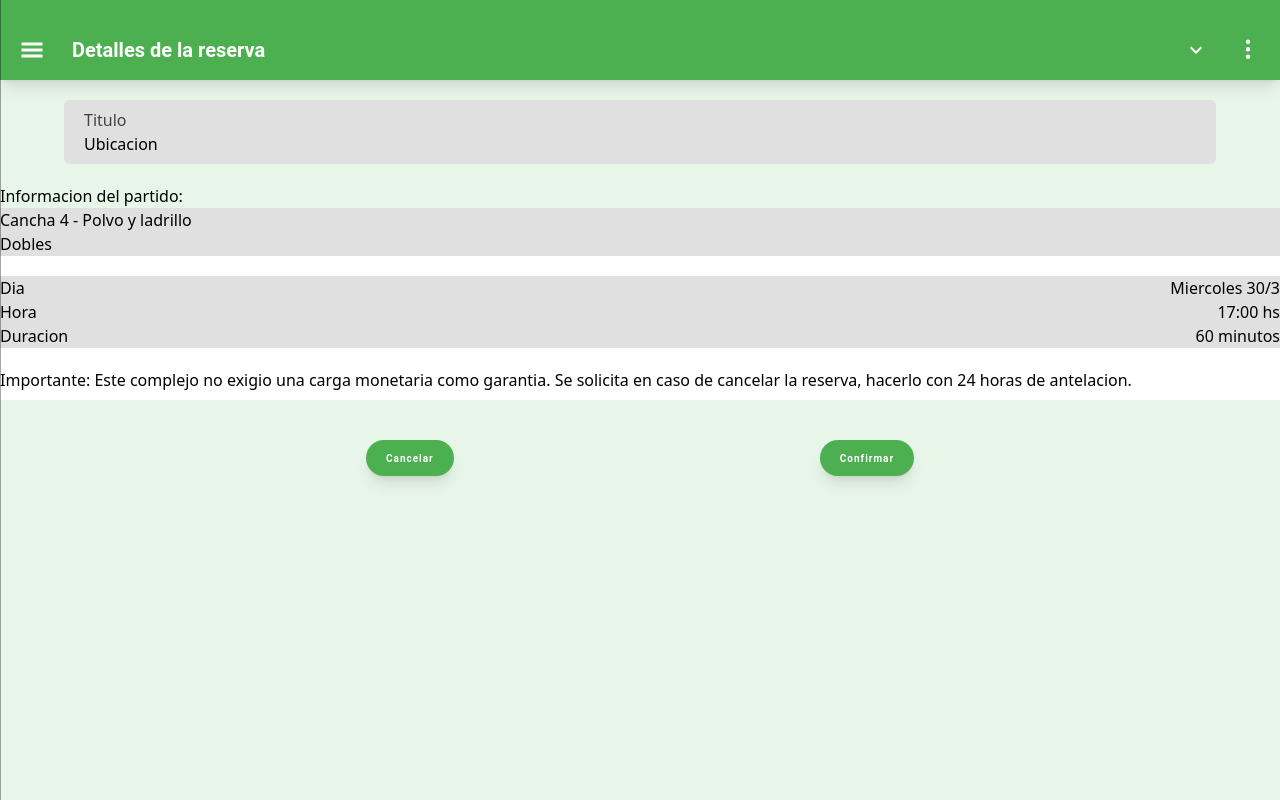
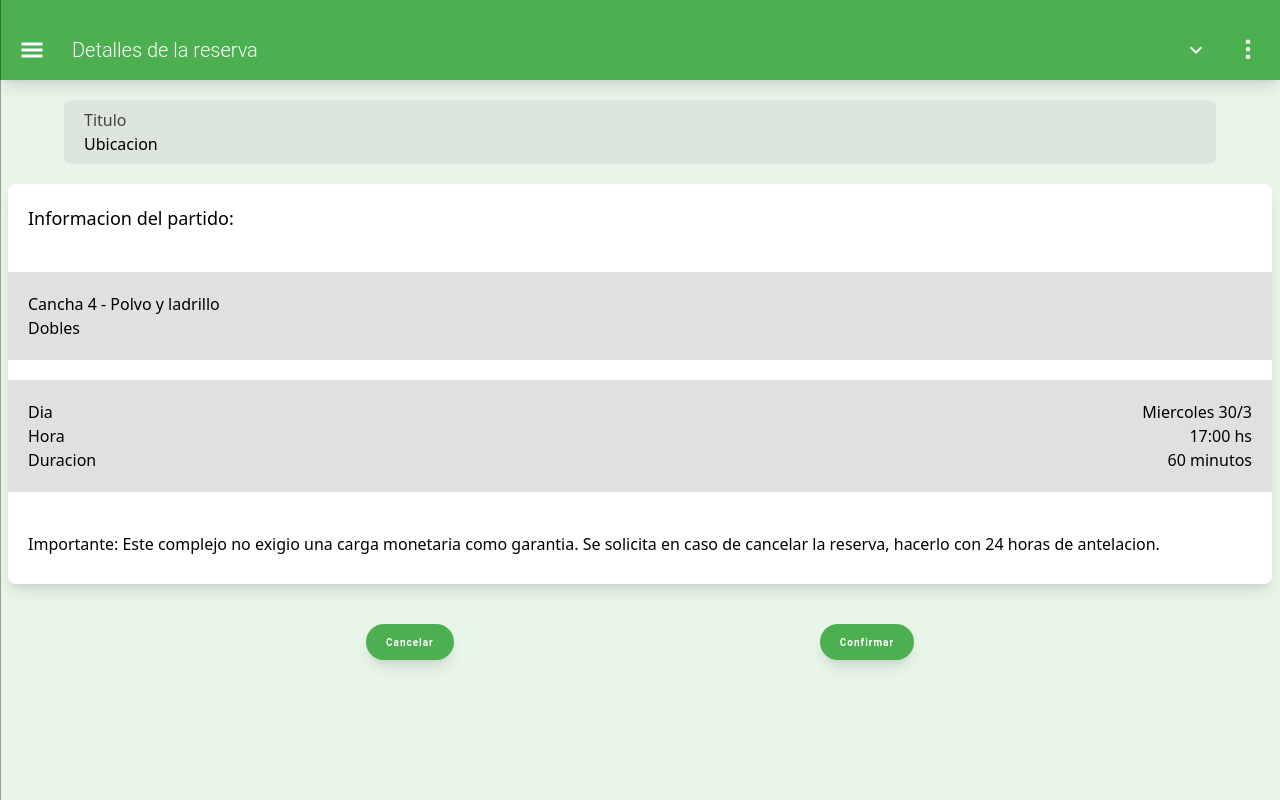
Before and after one commit to No-Country/c10-39-ft-nest-react, a React (Vite) app in the folder client/: page /reservas/1/canchas/1 in a window 1280 px wide. Built offline with nearby package versions, Linux system fonts and the light colour scheme; no server answers.

Commit message:
update sport field detail sizes and change wheight in title layout

```diff
--- a/client/src/Components/Layout.tsx
+++ b/client/src/Components/Layout.tsx
@@ -44,7 +44,7 @@ const Layout: FC<PropsWithChildren<props>> = ({ children, title }) => {
             <button className="text-white text-2xl" onClick={handleClickMenu}>
               <GiHamburgerMenu />
             </button>
-            <h1 className="text-white text-xl w-full pr-1 text-left font-semibold">{title}</h1>
+            <h1 className="text-white text-xl w-full pr-1 text-left font-light">{title}</h1>
           </div>
           <div className="relative gap-7 justify-end flex items-center pb-5 pt-10 ">
             <button
--- a/client/src/Pages/SFDetial.tsx
+++ b/client/src/Pages/SFDetial.tsx
@@ -1,29 +1,29 @@
-import { useNavigate } from "react-router-dom";
-import Layout from "../Components/Layout";
-import PrimaryButton from "../Components/PrimaryButton";
+import { useNavigate } from 'react-router-dom';
+import Layout from '../Components/Layout';
+import PrimaryButton from '../Components/PrimaryButton';
 
 const SFDetail = () => {
   const navigate = useNavigate();
 
-  const handleCancel = () => navigate("/reservas/:sport/canchas");
+  const handleCancel = () => navigate('/reservas/:sport/canchas');
   const handleConfirm = () => {
-    alert("Cancha confirmada");
-    navigate("/reservas/:sport/canchas");
+    alert('Cancha confirmada');
+    navigate('/reservas/:sport/canchas');
   };
 
   return (
     <Layout title="Detalles de la reserva">
-      <div className="mx-[5%] my-5 flex flex-col w-[90%] bg-gradone px-5 py-2 rounded-md">
+      <div className="mx-[5%] my-5 flex flex-col w-[90%] bg-[#aaa3] px-5 py-2 rounded-lg">
         <span className="opacity-70">Titulo</span>
         <span>Ubicacion</span>
       </div>
-      <span>Informacion del partido:</span>
-      <div className="flex flex-col gap-5 bg-white pb-2 mb-10">
-        <div className="bg-gradone">
+      <div className="flex flex-col gap-5 bg-white pb-2 mb-10 mx-2 shadow-lg rounded-lg">
+        <span className="p-5 text-lg">Informacion del partido:</span>
+        <div className="bg-gradone p-5">
           <span className="block">Cancha 4 - Polvo y ladrillo</span>
           <span className="block">Dobles</span>
         </div>
-        <div className="bg-gradone">
+        <div className="bg-gradone p-5">
           <div className="flex flex-row justify-between w-full">
             <span>Dia</span>
             <span>Miercoles 30/3</span>
@@ -37,7 +37,7 @@ const SFDetail = () => {
             <span>60 minutos</span>
           </div>
         </div>
-        <span>
+        <span className="p-5">
           Importante: Este complejo no exigio una carga monetaria como garantia. Se solicita en caso
           de cancelar la reserva, hacerlo con 24 horas de antelacion.
         </span>
```
